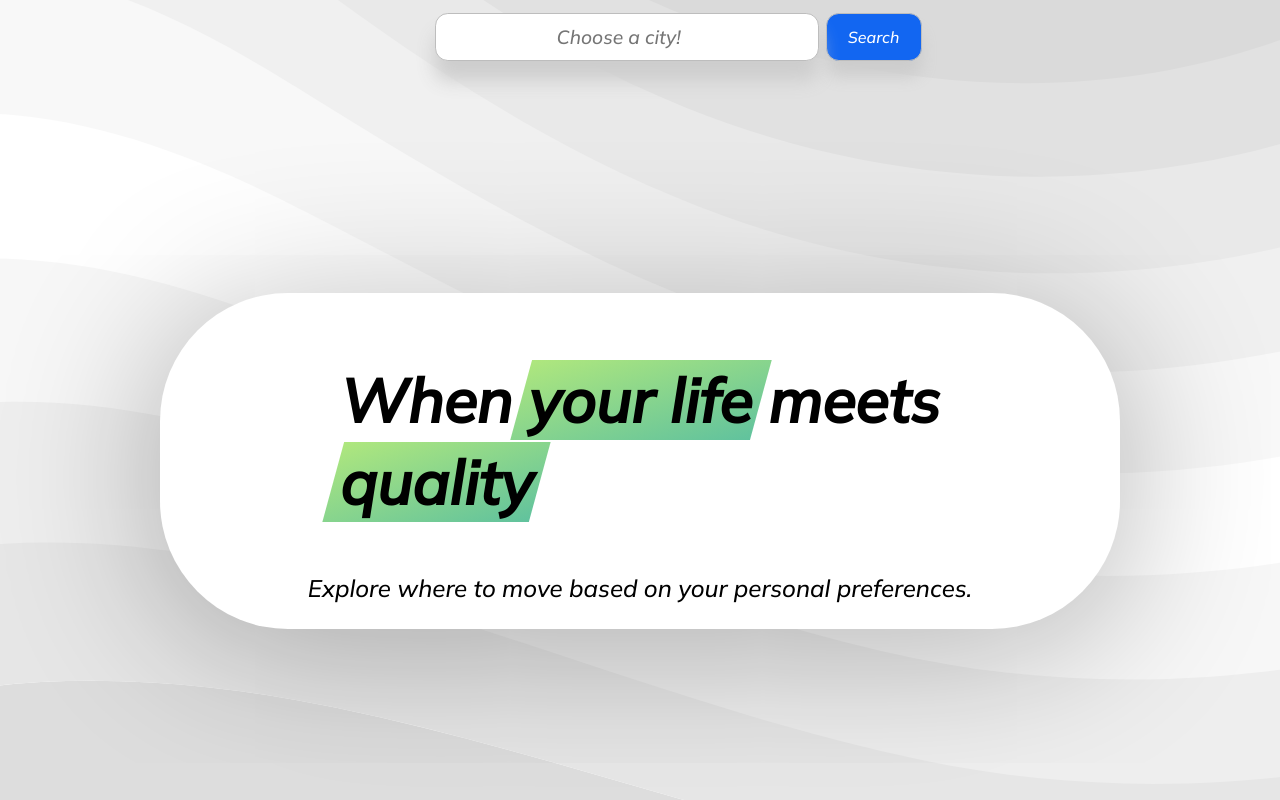
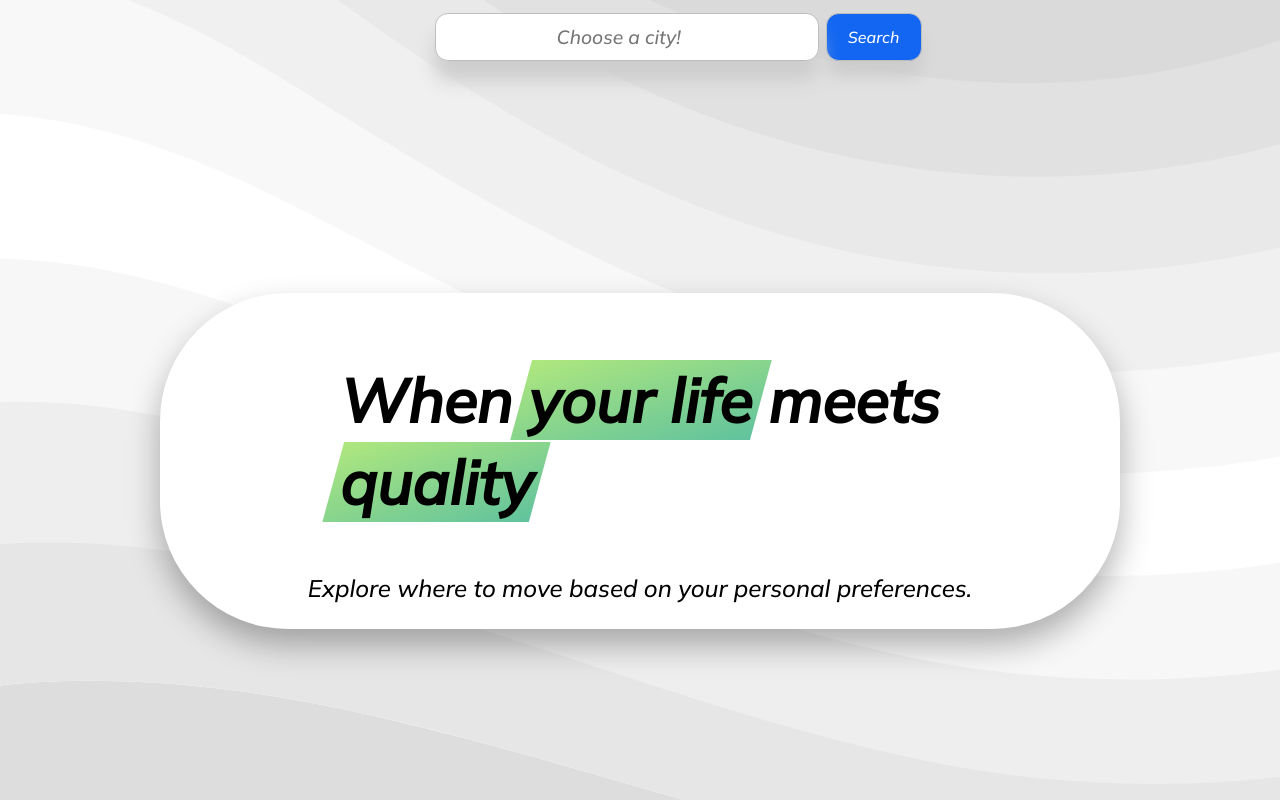
Before and after one commit to MrRobot-fm/Life-quality-app, a plain HTML site: page index.html in a window 1280 px wide. Shown: the top 800 px of the page. Drawn offline with nearby package versions, Linux system fonts and the light colour scheme.

Commit message:
Update style.css

```diff
--- a/assets/css/style.css
+++ b/assets/css/style.css
@@ -104,7 +104,7 @@ body {
   padding: 2%;
   border-radius: 8em;
   background: white;
-  box-shadow: 0 1rem 10rem rgba(0, 0, 0, 0.3);
+  box-shadow: 0 1rem 2rem rgba(0, 0, 0, 0.3);
   transition: all 1s;
   z-index: -10;
 }
```
